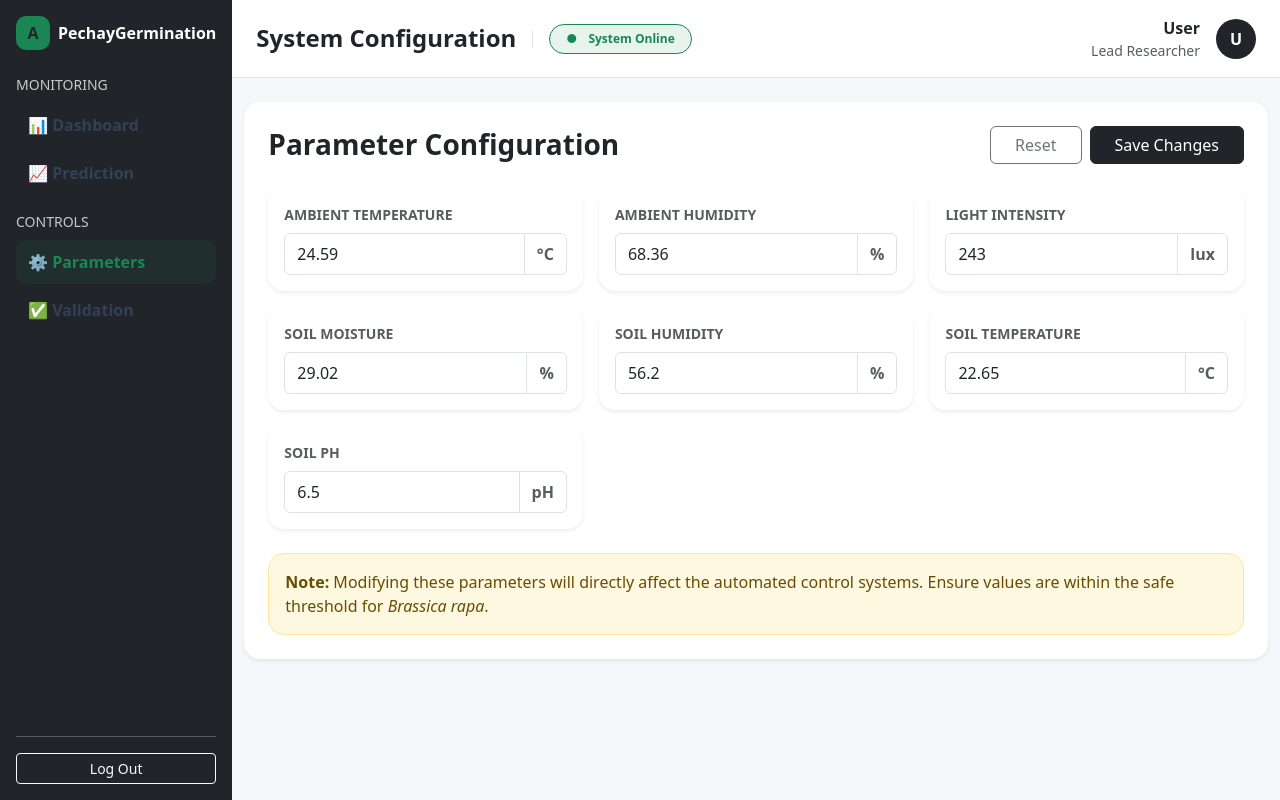
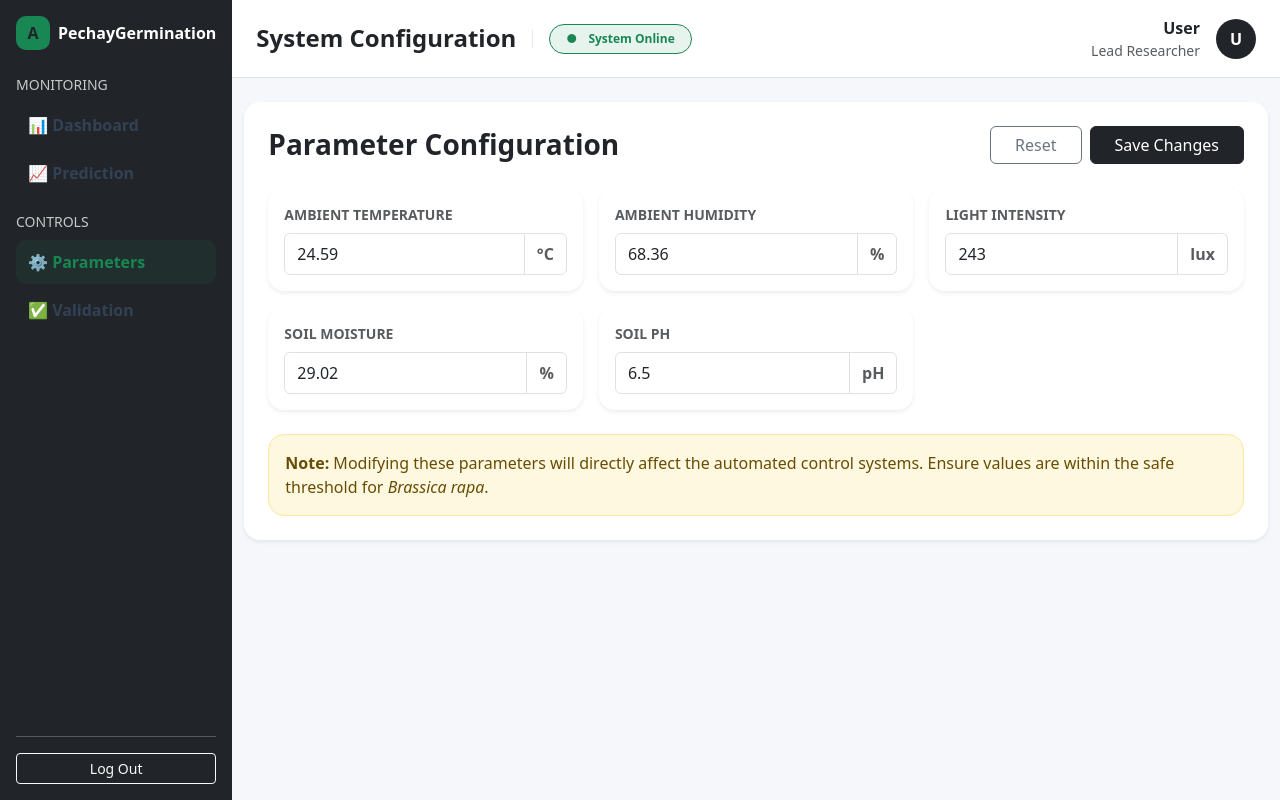
Before and after one commit to Karl-Gio/CPE10_Thesis, a React (Vite) app in the folder frontend/: page /parameters in a window 1280 px wide. Built offline with nearby package versions, Linux system fonts and the light colour scheme.

Commit message:
refactor: update ParameterField to validate input and remove unused props

```diff
--- a/frontend/src/component/System_Configuration/ParameterComponents.jsx
+++ b/frontend/src/component/System_Configuration/ParameterComponents.jsx
@@ -25,7 +25,15 @@ export function ParameterHeader({ onReset, onSave }) {
 }
 
 /* One parameter card */
-export function ParameterField({ label, value, onChange, unit, step = "0.01" }) {
+export function ParameterField({ label, value, onChange, unit }) {
+  const handleChange = (e) => {
+    const val = e.target.value;
+    // Regex allows empty string, or numbers with optional negative sign and up to 2 decimal places
+    if (val === "" || /^-?\d*\.?\d{0,2}$/.test(val)) {
+      onChange(val);
+    }
+  };
+
   return (
     <Card className="shadow-sm border-0 rounded-4 h-100">
       <Card.Body className="p-3">
@@ -33,10 +41,10 @@ export function ParameterField({ label, value, onChange, unit, step = "0.01" })
 
         <InputGroup>
           <Form.Control
-            type="number"
+            type="text"
+            inputMode="decimal"
             value={value}
-            step={step}
-            onChange={(e) => onChange(e.target.value)}
+            onChange={handleChange}
             className="py-2"
           />
           <InputGroup.Text className="bg-white text-muted fw-semibold">
@@ -76,7 +84,6 @@ export function ParameterGrid({ values, setField }) {
           value={values.lightIntensity}
           onChange={setField("lightIntensity")}
           unit="lux"
-          step="0.1"
         />
       </Col>
 
@@ -91,29 +98,10 @@ export function ParameterGrid({ values, setField }) {
 
       <Col md={6} xl={4}>
         <ParameterField
-          label="Soil Humidity"
-          value={values.soilHumidity}
-          onChange={setField("soilHumidity")}
-          unit="%"
-        />
-      </Col>
-
-      <Col md={6} xl={4}>
-        <ParameterField
-          label="Soil Temperature"
-          value={values.soilTemp}
-          onChange={setField("soilTemp")}
-          unit="°C"
-        />
-      </Col>
-
-      <Col md={6} xl={4}>
-        <ParameterField
           label="Soil pH"
           value={values.soilPh}
           onChange={setField("soilPh")}
           unit="pH"
-          step="0.1"
         />
       </Col>
     </Row>
```
